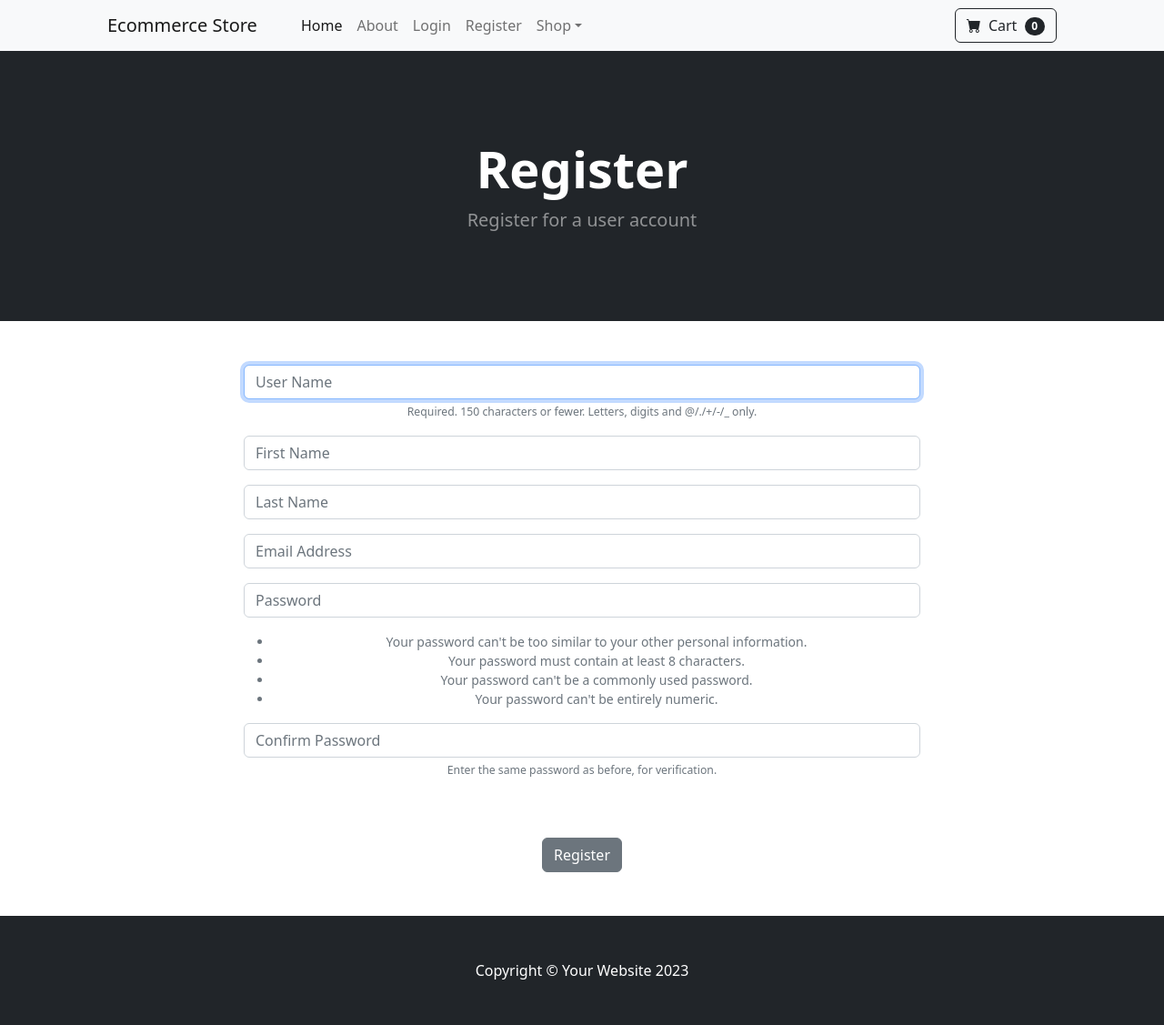
After one commit to SinghVikram97/django-ecommerce, a Django app: page /register/ in a window 1280 px wide. The commit adds this page. Shown: the whole page at 91% size. Run offline with Django 4.2, Linux system fonts and the light colour scheme; some libraries are stand-ins or nearby versions.

Commit message:
added register functionality

```diff
--- /dev/null
+++ b/store/forms.py
@@ -0,0 +1,37 @@
+from django.contrib.auth.models import User
+from django.contrib.auth.forms import UserCreationForm
+from django import forms
+
+
+class SignUpForm(UserCreationForm):
+    email = forms.EmailField(label="",
+                             widget=forms.TextInput(attrs={'class': 'form-control', 'placeholder': 'Email Address'}))
+    first_name = forms.CharField(label="", max_length=100,
+                                 widget=forms.TextInput(attrs={'class': 'form-control', 'placeholder': 'First Name'}))
+    last_name = forms.CharField(label="", max_length=100,
+                                widget=forms.TextInput(attrs={'class': 'form-control', 'placeholder': 'Last Name'}))
+
+    class Meta:
+        model = User
+        fields = ('username', 'first_name', 'last_name', 'email', 'password1', 'password2')
+
+    def __init__(self, *args, **kwargs):
+        super(SignUpForm, self).__init__(*args, **kwargs)
+
+        self.fields['username'].widget.attrs['class'] = 'form-control'
+        self.fields['username'].widget.attrs['placeholder'] = 'User Name'
+        self.fields['username'].label = ''
+        self.fields[
+            'username'].help_text = '<span class="form-text text-muted"><small>Required. 150 characters or fewer. Letters, digits and @/./+/-/_ only.</small></span>'
+
+        self.fields['password1'].widget.attrs['class'] = 'form-control'
+        self.fields['password1'].widget.attrs['placeholder'] = 'Password'
+        self.fields['password1'].label = ''
+        self.fields[
+            'password1'].help_text = '<ul class="form-text text-muted small"><li>Your password can\'t be too similar to your other personal information.</li><li>Your password must contain at least 8 characters.</li><li>Your password can\'t be a commonly used password.</li><li>Your password can\'t be entirely numeric.</li></ul>'
+
+        self.fields['password2'].widget.attrs['class'] = 'form-control'
+        self.fields['password2'].widget.attrs['placeholder'] = 'Confirm Password'
+        self.fields['password2'].label = ''
+        self.fields[
+            'password2'].help_text = '<span class="form-text text-muted"><small>Enter the same password as before, for verification.</small></span>'
--- a/store/templates/navbar.html
+++ b/store/templates/navbar.html
@@ -12,6 +12,7 @@
                     <li class="nav-item"><a class="nav-link" href="{% url 'logout' %}">Logout</a></li>
                 {% else %}
                     <li class="nav-item"><a class="nav-link" href="{% url 'login' %}">Login</a></li>
+                    <li class="nav-item"><a class="nav-link" href="{% url 'register' %}">Register</a></li>
                 {% endif %}
                 <li class="nav-item dropdown">
                     <a class="nav-link dropdown-toggle" id="navbarDropdown" href="#" role="button"
--- /dev/null
+++ b/store/templates/register.html
@@ -0,0 +1,33 @@
+{% extends 'base.html' %}
+
+{% block content %}
+    <header class="bg-dark py-5">
+        <div class="container px-4 px-lg-5 my-5">
+            <div class="text-center text-white">
+                <h1 class="display-4 fw-bolder">Register</h1>
+                <p class="lead fw-normal text-white-50 mb-0">Register for a user account</p>
+            </div>
+        </div>
+    </header>
+    <div class="container">
+        <div class="row">
+            <center>
+                <div class="col-8">
+                    <br>
+                    <br>
+                    <form method="POST" action="{% url 'register' %}">
+                        {% csrf_token %}
+
+                        {{ form.as_p }}
+                        <br><br>
+                        <button type="submit" class="btn btn-secondary">
+                            Register
+                        </button>
+                    </form>
+                    <br>
+                    <br>
+                </div>
+            </center>
+        </div>
+    </div>
+{% endblock %}
--- a/store/urls.py
+++ b/store/urls.py
@@ -6,4 +6,5 @@ urlpatterns = [
     path('about/', views.about, name='about'),
     path('login/', views.login_user, name='login'),
     path('logout/', views.logout_user, name='logout'),
+    path('register/', views.register_user, name='register'),
 ]
--- a/store/views.py
+++ b/store/views.py
@@ -2,6 +2,10 @@ from django.shortcuts import render, redirect
 from .models import Product
 from django.contrib.auth import authenticate, login, logout
 from django.contrib import messages
+from django.contrib.auth.models import User
+from django.contrib.auth.forms import UserCreationForm
+from .forms import SignUpForm
+from django import forms
 
 
 def home(request):
@@ -33,3 +37,22 @@ def logout_user(request):
     logout(request)
     messages.success(request, 'You have been logged out.')
     return redirect('home')
+
+
+def register_user(request):
+    form = SignUpForm()
+    if request.method == 'POST':
+        form = SignUpForm(request.POST)
+        if form.is_valid():
+            form.save()
+            username = form.cleaned_data.get('username')
+            password = form.cleaned_data.get('password1')
+            user = authenticate(username=username, password=password)
+            login(request, user)
+            messages.success(request, 'You have registered successfully.')
+            return redirect('home')
+        else:
+            messages.error(request, 'Invalid username or password')
+            return redirect('register')
+    else:
+        return render(request, 'register.html', {'form':form})
```
Also changed, not shown: db.sqlite3.
